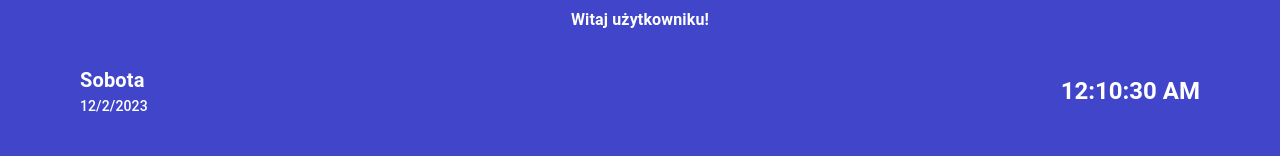
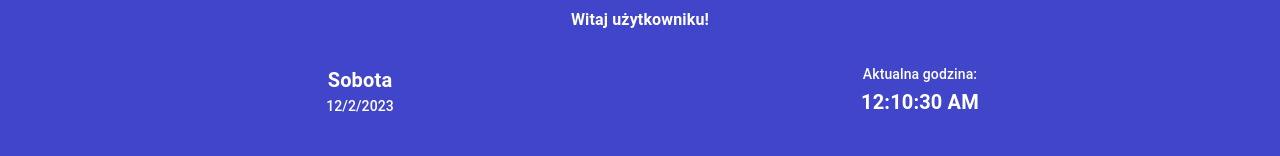
Before and after one commit to k3yboarders/CodingNight2023, a React (Vite) app in the folder user_frontend/: page /report in a window 1280 px wide. Shown: the top 156 px of the page. Built offline with nearby package versions, Linux system fonts and the light colour scheme; what material-ui-confirm would draw is missing.

Commit message:
clock improvement

```diff
--- a/user_frontend/src/Pages/Dashboard/DriverDashboard/DriverDashboard.tsx
+++ b/user_frontend/src/Pages/Dashboard/DriverDashboard/DriverDashboard.tsx
@@ -46,7 +46,7 @@ export const DriverDashboard = () => {
         <StyledContainer>
             <Typography variant="body1" align="center" sx={{ my: 1, fontWeight: 'bold' }}>Witaj, {userInfo.username}</Typography>
             <Grid container sx={{ display: 'flex', alignItems: 'center', px: 2, mt: 3, mb: 5 }}>
-                <Grid item xs={6}>
+                <Grid item xs={6} sx={{display: 'flex', flexDirection: 'column', alignItems: 'center', justifyContent: 'center'}}>
                     <Typography variant="h6" sx={{ fontWeight: 'bold' }}>
                         {daysOfWeek[new Date().getDay()]}
                     </Typography>
@@ -54,8 +54,9 @@ export const DriverDashboard = () => {
                         {new Date().toLocaleDateString()}
                     </Typography>
                 </Grid>
-                <Grid item xs={6}>
-                    <Typography variant="h5" align="right" sx={{ fontWeight: 'bold' }}>
+                <Grid item xs={6} sx={{display: 'flex', flexDirection: 'column', alignItems: 'center', justifyContent: 'center'}}>
+                    <Typography variant="subtitle2" align="right">Aktualna godzina:</Typography>
+                    <Typography variant="h6" align="right" sx={{ fontWeight: 'bold' }}>
                         {ctime}
                     </Typography>
                 </Grid>
--- a/user_frontend/src/Pages/Dashboard/VolunteerDashboard/VolunteerDashboard.tsx
+++ b/user_frontend/src/Pages/Dashboard/VolunteerDashboard/VolunteerDashboard.tsx
@@ -47,7 +47,7 @@ export const VolunteerDashboard = () => {
         <StyledContainer>
             <Typography variant="body1" align="center" sx={{ my: 1, fontWeight: 'bold' }}>Witaj, {userInfo.username}</Typography>
             <Grid container sx={{ display: 'flex', alignItems: 'center', px: 2, mt: 3, mb: 5 }}>
-                <Grid item xs={6}>
+                <Grid item xs={6} sx={{display: 'flex', flexDirection: 'column', alignItems: 'center', justifyContent: 'center'}}>
                     <Typography variant="h6" sx={{ fontWeight: 'bold' }}>
                         {daysOfWeek[new Date().getDay()]}
                     </Typography>
@@ -55,8 +55,9 @@ export const VolunteerDashboard = () => {
                         {new Date().toLocaleDateString()}
                     </Typography>
                 </Grid>
-                <Grid item xs={6}>
-                    <Typography variant="h5" align="right" sx={{ fontWeight: 'bold' }}>
+                <Grid item xs={6} sx={{display: 'flex', flexDirection: 'column', alignItems: 'center', justifyContent: 'center'}}>
+                    <Typography variant="subtitle2" align="right">Aktualna godzina:</Typography>
+                    <Typography variant="h6" align="right" sx={{ fontWeight: 'bold' }}>
                         {ctime}
                     </Typography>
                 </Grid>
--- a/user_frontend/src/Pages/Report/Report.tsx
+++ b/user_frontend/src/Pages/Report/Report.tsx
@@ -93,7 +93,7 @@ export const Report = () => {
         <StyledContainer>
             <Typography variant="body1" align="center" sx={{ my: 1, fontWeight: 'bold' }}>Witaj użytkowniku!</Typography>
             <Grid container sx={{ display: 'flex', alignItems: 'center', px: 2, mt: 3, mb: 5 }}>
-                <Grid item xs={6}>
+                <Grid item xs={6} sx={{display: 'flex', flexDirection: 'column', alignItems: 'center', justifyContent: 'center'}}>
                     <Typography variant="h6" sx={{ fontWeight: 'bold' }}>
                         {daysOfWeek[currentDate.getDay()]}
                     </Typography>
@@ -101,10 +101,11 @@ export const Report = () => {
                         {currentDate.toLocaleDateString()}
                     </Typography>
                 </Grid>
-                <Grid item xs={6}>
-                    <Typography variant="h5" align="right" sx={{ fontWeight: 'bold' }}>
-                        {ctime}
-                    </Typography>
+                <Grid item xs={6} sx={{display: 'flex', flexDirection: 'column', alignItems: 'center', justifyContent: 'center'}}>
+                        <Typography variant="subtitle2" align="right">Aktualna godzina:</Typography>
+                        <Typography variant="h6" align="right" sx={{ fontWeight: 'bold' }}>
+                            {ctime}
+                        </Typography>
                 </Grid>
             </Grid>
             <Box sx={{ backgroundColor: '#fff', width: '100vw', borderRadius: '2rem 0 0 0', flex: 1 }}>
```
